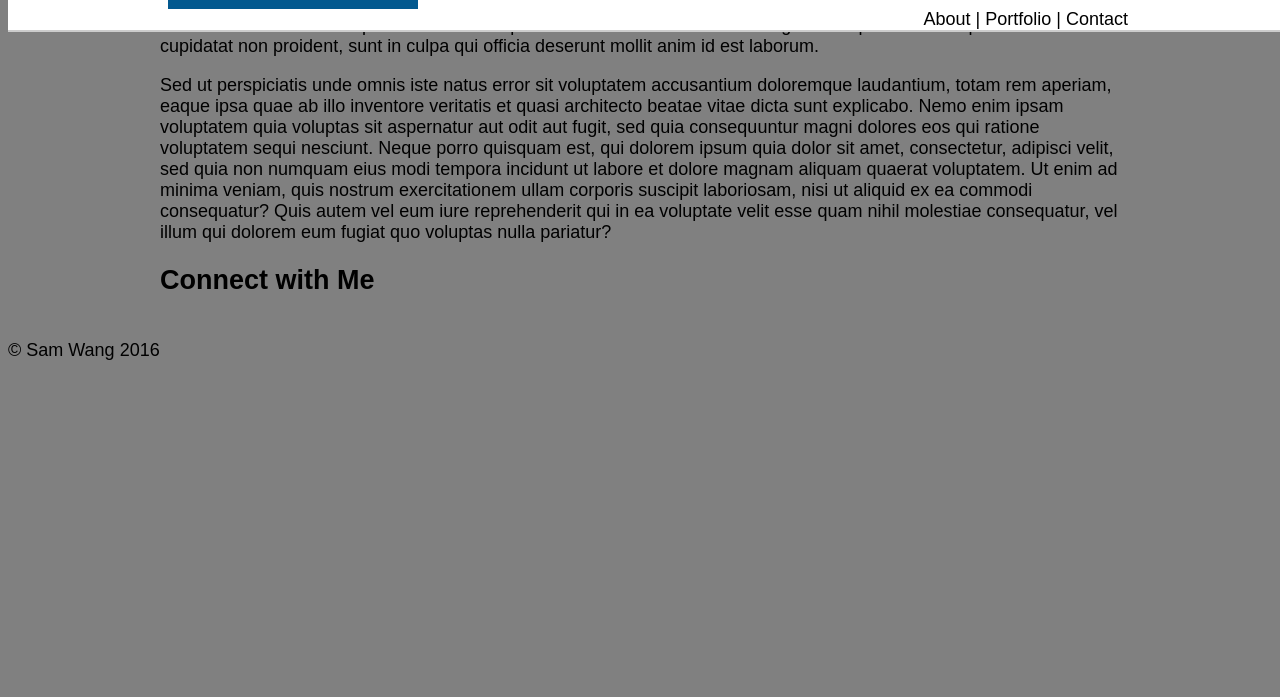
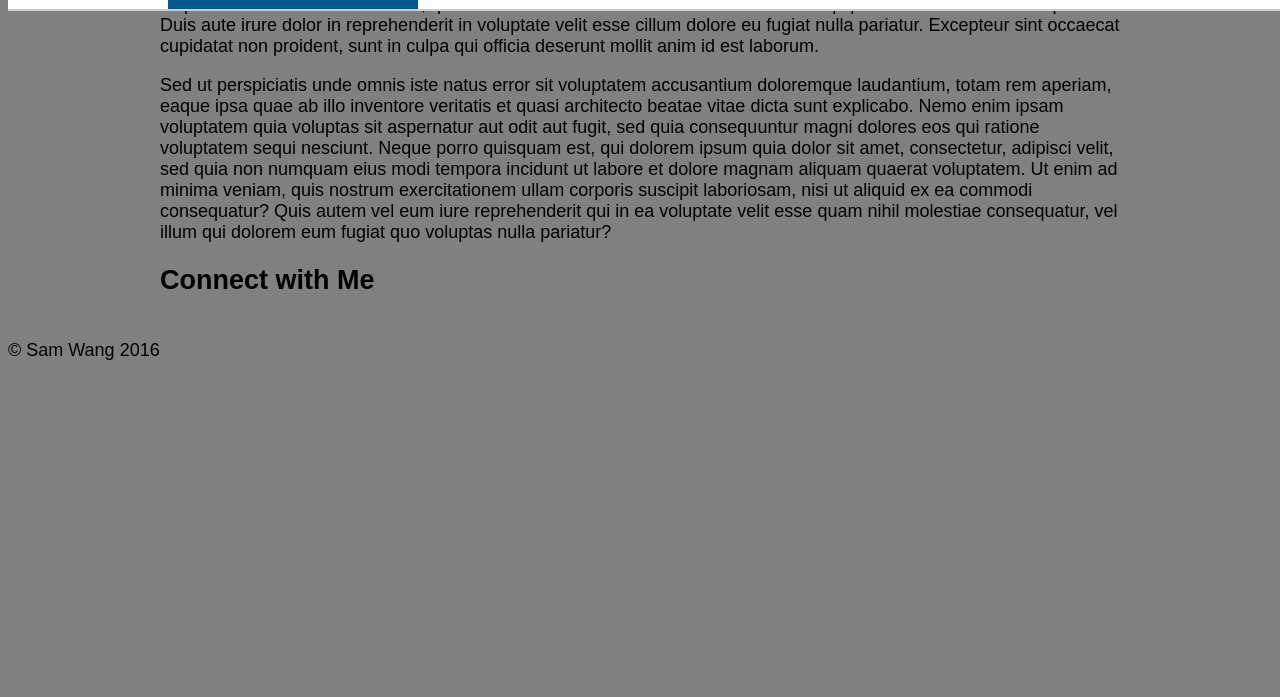
Before and after one commit to samywang92/Basic-Portfolio, a plain HTML site: page index.html in a window 1280 px wide. Shown: the part 103-800 px from the top of the page. Drawn offline with Linux system fonts and the light colour scheme.

Commit message:
removed clear

```diff
--- a/assets/css/style.css
+++ b/assets/css/style.css
@@ -48,7 +48,6 @@ body{
 
 #navLinks{
     text-align: right;
-    clear: both;
 }
 
 #aboutMe{
```
